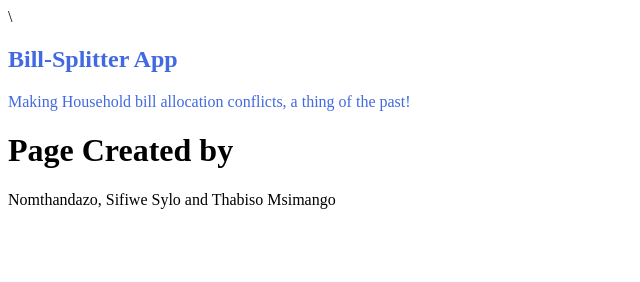
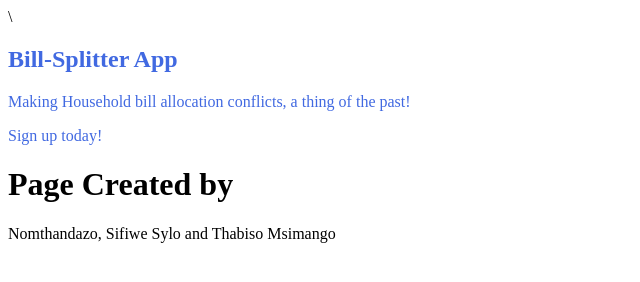
Before and after one commit to Macilo/FunTime, a plain HTML site: page about.html in a window 1280 px wide. Shown: the whole page, without its empty margins (0-640 px from the left). Drawn offline with Linux system fonts and the light colour scheme.

Commit message:
Updated About page even more

```diff
--- a/about.html
+++ b/about.html
@@ -9,6 +9,7 @@
     \<div id ="Description">
     <h2>Bill-Splitter App</h2>
     <p>Making Household bill allocation conflicts, a thing of the past!</p>
+    <p> Sign up today!</p>
 </div>
     <h1>Page Created by</h1>
     <p>Nomthandazo, Sifiwe Sylo and Thabiso Msimango</p>
```
